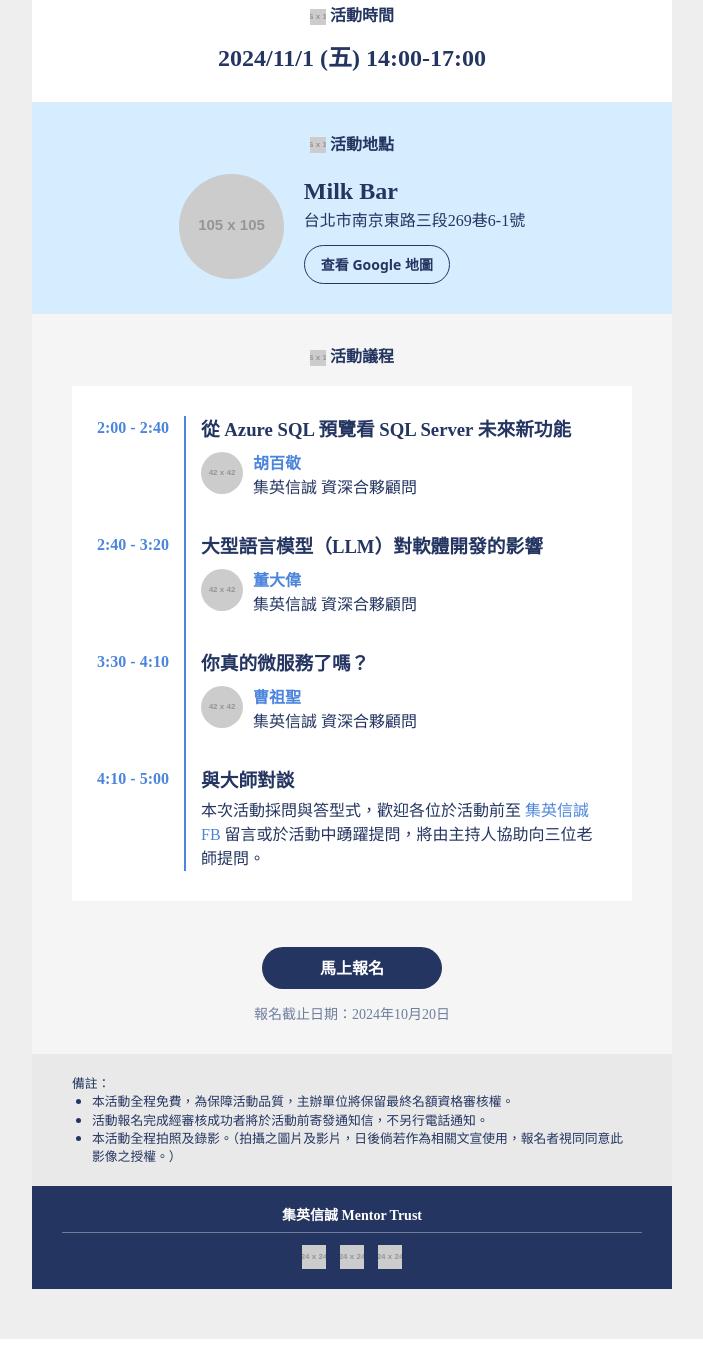
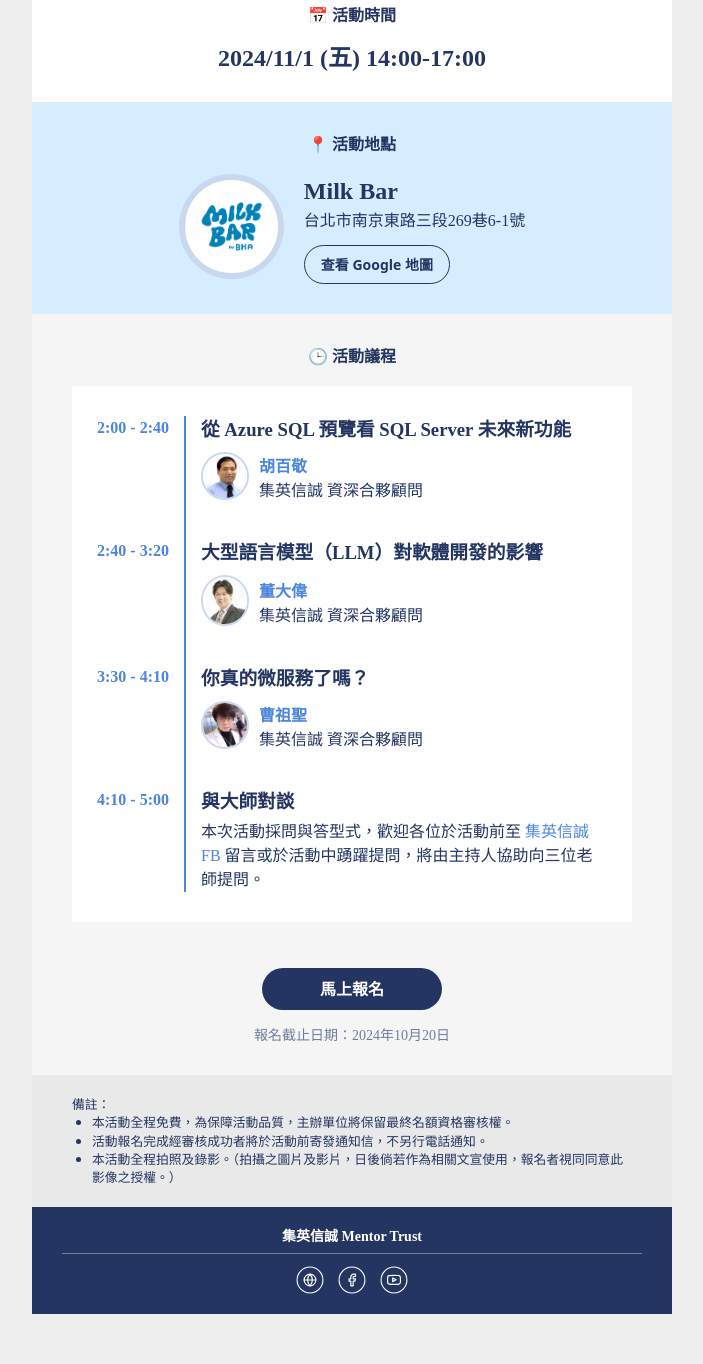
Before and after one commit to shinyilian2024/MentorTrust-EDM-100, a plain HTML site: page index.html in a window 1280 px wide. Shown: the part 846-2210 px from the top of the page, without its empty margins (288-991 px from the left). Before the commit the page ends 2185 px from the top, so only its background shows below. Drawn offline with nearby package versions, Linux system fonts and the light colour scheme; placeholder pictures from the web are drawn by us.

Commit message:
add images

```diff
--- a/index.html
+++ b/index.html
@@ -23,7 +23,7 @@
                             </tr>
                             <tr>
                                 <td colspan="3" style="line-height: 1; font-size: 0;">
-                                    <img src="https://fakeimg.pl/640x336/ccc">
+                                    <img style="width: 640px;" src="./images/cover.png">
                                 </td>
                             </tr>
 
@@ -34,7 +34,7 @@
                                 <td colspan="3" bgcolor="#243561" align="center" >
                                     <table bgcolor="#243561" align="center" border="0" cellpadding="0" cellspacing="0">
                                         <tr >
-                                            <td width="76" bgcolor="#243561"><img src="https://fakeimg.pl/52x52/ccc"></td>
+                                            <td width="70" bgcolor="#243561"><img style="width: 52px;" src="./images/icon-celebrate.png"></td>
                                             <td bgcolor="#243561" style="color: white; font-size: 16px; line-height: 1.5;">
 
                                                 <b>歡慶 YouTube 頻道第 100 集！<br>集英信誠「與大師對談」研討會重磅回歸！</b>
@@ -79,8 +79,7 @@
                                 <td bgcolor="#FFFFFF" width="40"></td>
                                 <td bgcolor="#FFFFFF" style="text-align: center;">
                                     <h2 style="margin-top: 0; margin-bottom: 16px; color: #243561; font-size: 16px; font-weight: bold; line-height: 1.5;">
-                                        <img style="vertical-align: middle;" src="https://fakeimg.pl/16x16/ccc">
-                                        <span style="vertical-align: middle;">活動時間</span>
+                                        <span style="vertical-align: middle;">📅 活動時間</span>
                                     </h2>
                                     <span style="margin-bottom: 0; color: #243561; font-size: 24px; font-weight: bold;">2024/11/1 (五) 14:00-17:00</span>
                                 </td>
@@ -98,12 +97,11 @@
                                 <td bgcolor="#D5EDFF" width="40"></td>
                                 <td bgcolor="#D5EDFF" height="30" style="text-align: center;">
                                     <h2 style="margin-top: 0; margin-bottom: 16px; color: #243561; font-size: 16px; font-weight: bold; line-height: 1.5;">
-                                        <img style="vertical-align: middle;" src="https://fakeimg.pl/16x16/ccc">
-                                        <span style="vertical-align: middle;">活動地點</span>
+                                        <span style="vertical-align: middle;">📍 活動地點</span>
                                     </h2>
                                     <table bgcolor="#D5EDFF" align="center" border="0" cellpadding="0" cellspacing="0">
                                         <tr>
-                                            <td width="125" bgcolor="#D5EDFF" style="text-align: left;"><img style="border-radius: 50%;" src="https://fakeimg.pl/105x105/ccc"></td>
+                                            <td width="125" bgcolor="#D5EDFF" style="text-align: left;"><img style="width: 105px; border-radius: 50%; border: 6px solid #C9D8EF;" src="./images/logo-milk-bar.png"></td>
                                             <td bgcolor="#D5EDFF" style="font-size: 16px; line-height: 1.5; text-align: left;">
                                                 <div style="margin-bottom: 12px;">
                                                     <span style="margin-bottom: 0; color: #243561; font-size: 24px; font-weight: bold;">Milk Bar</span><br>
@@ -128,8 +126,7 @@
                                 <td width="30" bgcolor="#F5F5F5"></td>
                                 <td bgcolor="#F5F5F5" height="30" style="text-align: center;">
                                     <h2 style="margin-top: 0; margin-bottom: 16px; color: #243561; font-size: 16px; font-weight: bold; line-height: 1.5;">
-                                        <img style="vertical-align: middle;" src="https://fakeimg.pl/16x16/ccc">
-                                        <span style="vertical-align: middle;">活動議程</span>
+                                        <span style="vertical-align: middle;">🕒 活動議程</span>
                                     </h2>
                                     <table bgcolor="#ffffff" align="center" border="0" cellpadding="0" cellspacing="0">
                                         <tr>
@@ -145,7 +142,7 @@
                                                 <table bgcolor="#ffffff" align="left" border="0" cellpadding="0" cellspacing="0">
                                                     <tr>
                                                         <td bgcolor="#ffffff" style="font-size: 16px; line-height: 1.5; text-align: left; padding: 0 10px 0 0;">
-                                                            <img style="border-radius: 50%;" src="https://fakeimg.pl/42x42/ccc">
+                                                            <img style="width: 48px; border-radius: 50%; border: 2px solid #C9D8EF;" src="./images/member-ByronHu.png">
                                                         </td>
                                                         <td bgcolor="#ffffff" style="font-size: 16px; line-height: 1.5; text-align: left; padding: 0;">
                                                             <span style="font-weight: bold; color: #4B85DC;">胡百敬</span><br>
@@ -167,7 +164,7 @@
                                                 <table bgcolor="#ffffff" align="left" border="0" cellpadding="0" cellspacing="0">
                                                     <tr>
                                                         <td bgcolor="#ffffff" style="font-size: 16px; line-height: 1.5; text-align: left; padding: 0 10px 0 0;">
-                                                            <img style="border-radius: 50%;" src="https://fakeimg.pl/42x42/ccc">
+                                                            <img style="width: 48px; border-radius: 50%; border: 2px solid #C9D8EF;" src="./images/member-DavidDong.jpeg">
                                                         </td>
                                                         <td bgcolor="#ffffff" style="font-size: 16px; line-height: 1.5; text-align: left; padding: 0;">
                                                             <span style="font-weight: bold; color: #4B85DC;">董大偉</span><br>
@@ -189,7 +186,7 @@
                                                 <table bgcolor="#ffffff" align="left" border="0" cellpadding="0" cellspacing="0">
                                                     <tr>
                                                         <td bgcolor="#ffffff" style="font-size: 16px; line-height: 1.5; text-align: left; padding: 0 10px 0 0;">
-                                                            <img style="border-radius: 50%;" src="https://fakeimg.pl/42x42/ccc">
+                                                            <img style="width: 48px; border-radius: 50%; border: 2px solid #C9D8EF;" src="./images/member-JimyCao.jpeg">
                                                         </td>
                                                         <td bgcolor="#ffffff" style="font-size: 16px; line-height: 1.5; text-align: left; padding: 0;">
                                                             <span style="font-weight: bold; color: #4B85DC;">曹祖聖</span><br>
@@ -263,13 +260,13 @@
                                     <hr style="border: 0; border-top: 1px solid #6F7E9D; margin-bottom: 12px;">
                                     <div style="font-size: 0;">
                                         <a style="color: white; text-decoration: none;" href="https://www.mentortrust.com/" target="_blank">
-                                            <img src="https://fakeimg.pl/24x24/fff" alt="Link">
+                                            <img style="width: 28px;" src="./images/icon-web.svg" alt="Link">
                                         </a>
                                         <a style="color: white; text-decoration: none; margin-left: 14px;" href="https://www.facebook.com/MentorTrust" target="_blank">
-                                            <img src="https://fakeimg.pl/24x24/fff" alt="Facebook">
+                                            <img style="width: 28px;" src="./images/icon-fb.svg" alt="Facebook">
                                         </a>
                                         <a style="color: white; text-decoration: none; margin-left: 14px;" href="https://www.youtube.com/@%E9%9B%86%E8%8B%B1%E4%BF%A1%E8%AA%A0%E5%AE%98%E6%96%B9%E9%A0%BB%E9%81%93" target="_blank">
-                                            <img src="https://fakeimg.pl/24x24/fff" alt="YouTube">
+                                            <img style="width: 28px;" src="./images/icon-yt.svg" alt="YouTube">
                                         </a>
                                     </div>
                                 </td>
```
Also changed, not shown: images/cover.png (added), images/icon-celebrate.png (added), images/icon-fb.svg (added), images/icon-web.svg (added), images/icon-yt.svg (added), images/logo-milk-bar.png (added), images/member-ByronHu.png (added), images/member-DavidDong.jpeg (added), images/member-JimyCao.jpeg (added).
